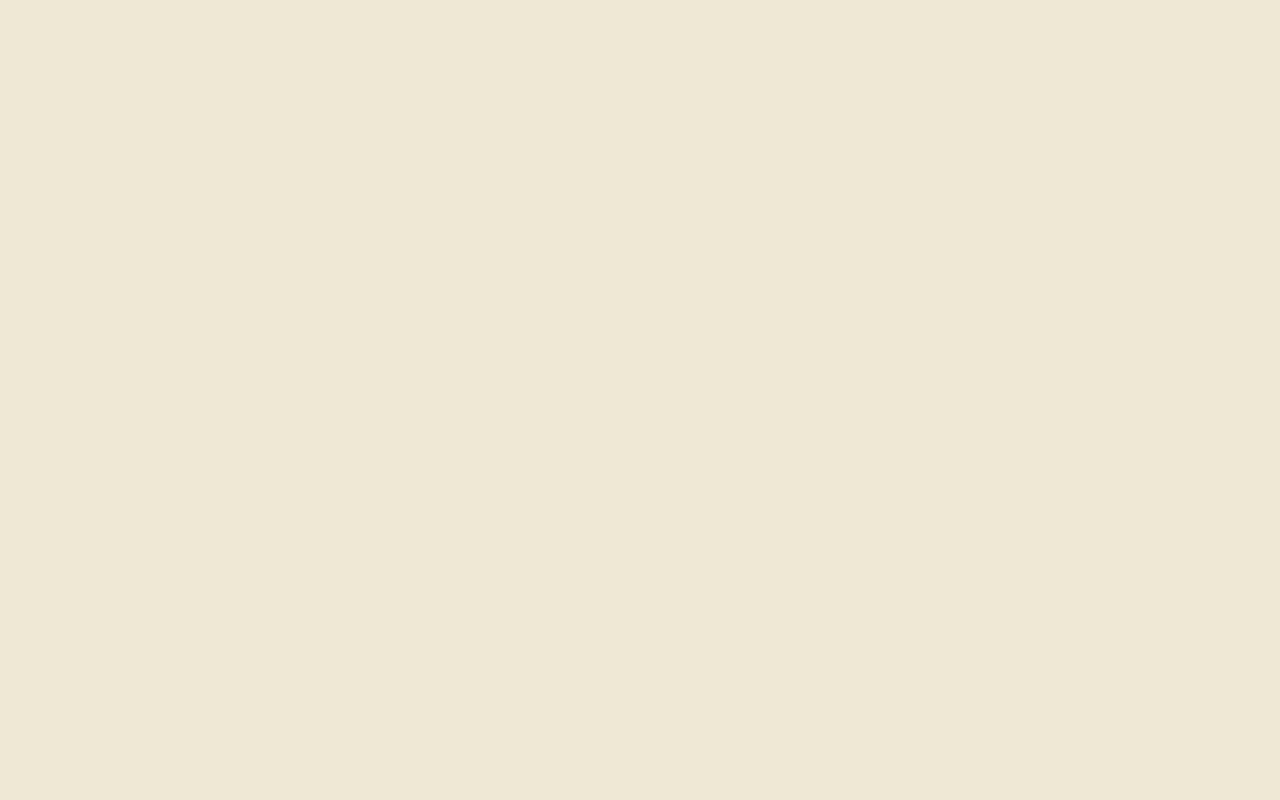
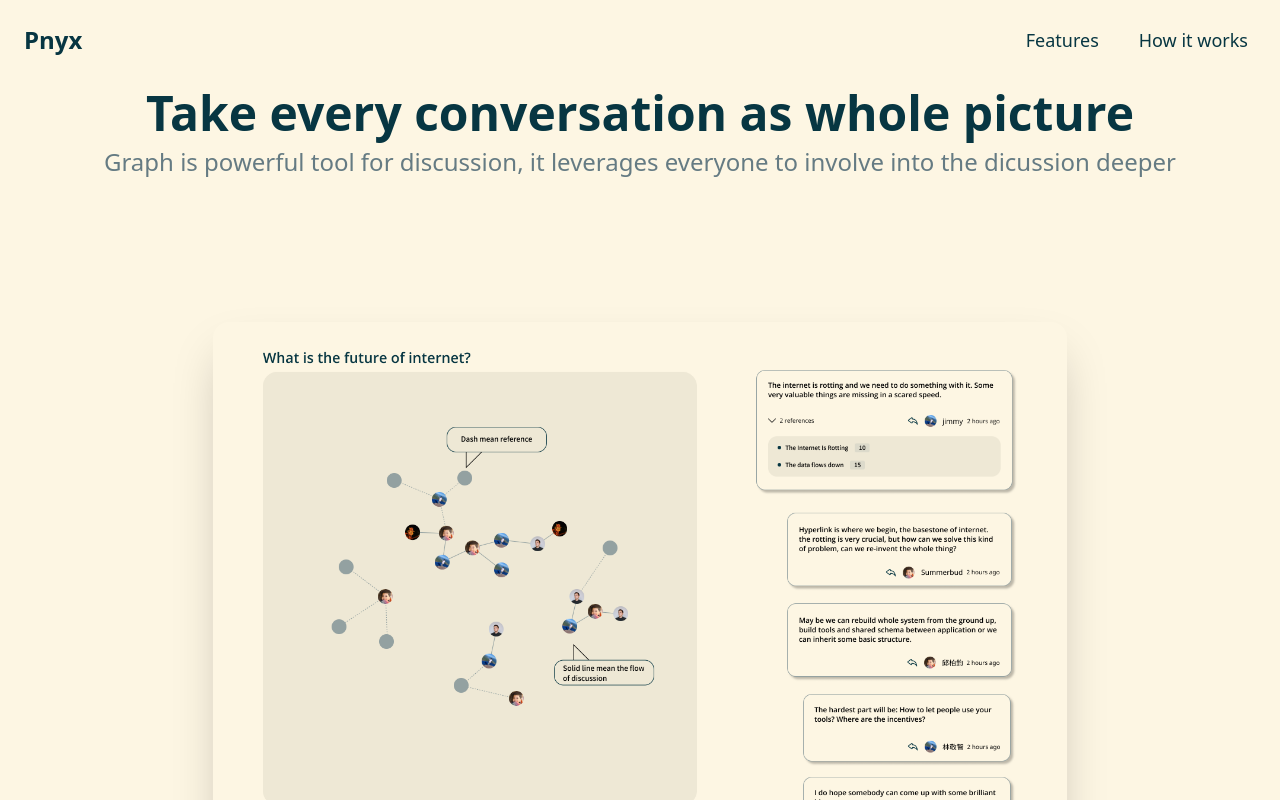
Before and after one commit to EiffelFly/pnyx, a React (Create React App) app: page /how-it-works in a window 1280 px wide. Built offline with nearby package versions, Linux system fonts and the light colour scheme.

Commit message:
Finish How it works page

```diff
--- a/src/pages/HowItWorksPage.tsx
+++ b/src/pages/HowItWorksPage.tsx
@@ -1,13 +1,28 @@
 import * as React from "react";
+import { Navbar } from "../components/Navbar";
+import { Footer } from "../components/Footer";
+import { HowItWorksHeadline } from "../components/HowItWorksHeadline";
+import { MainHero } from "../components/MainHero";
+import { HowItWorksBulletPoints } from "../components/HowItWorksBulletPoints";
+import { PageMidVerticleLine } from "../components/layouts/PageMidVerticleLine";
+import { JoinWaitListButton } from "../components/buttons/JoinWaitListButton";
+import { GlanceFeaturesButton } from "../components/buttons/GlanceFeaturesButton";
 
 interface Props { }
 
 export const HowItWorksPage: React.FC<Props> = () => {
   return (
     <div
-      className="flex flex-col bg-sd-white w-screen h-screen"
+      className="flex flex-col bg-sd-brwhite w-screen h-screen overflow-y-auto"
     >
-
+      <Navbar />
+      <HowItWorksHeadline className="mt-36 w-7/12 mx-auto" />
+      <MainHero className="mt-36 w-8/12 mx-auto" />
+      <HowItWorksBulletPoints className="mt-36 w-6/12 mx-auto" />
+      <PageMidVerticleLine className="mt-16 h-80 divide-sd-brgreen divide-x-2" />
+      <JoinWaitListButton className="mt-16 mx-auto" />
+      <GlanceFeaturesButton className="mt-8 mx-auto" />
+      <Footer className="mt-72" />
     </div>
   )
 }
```
